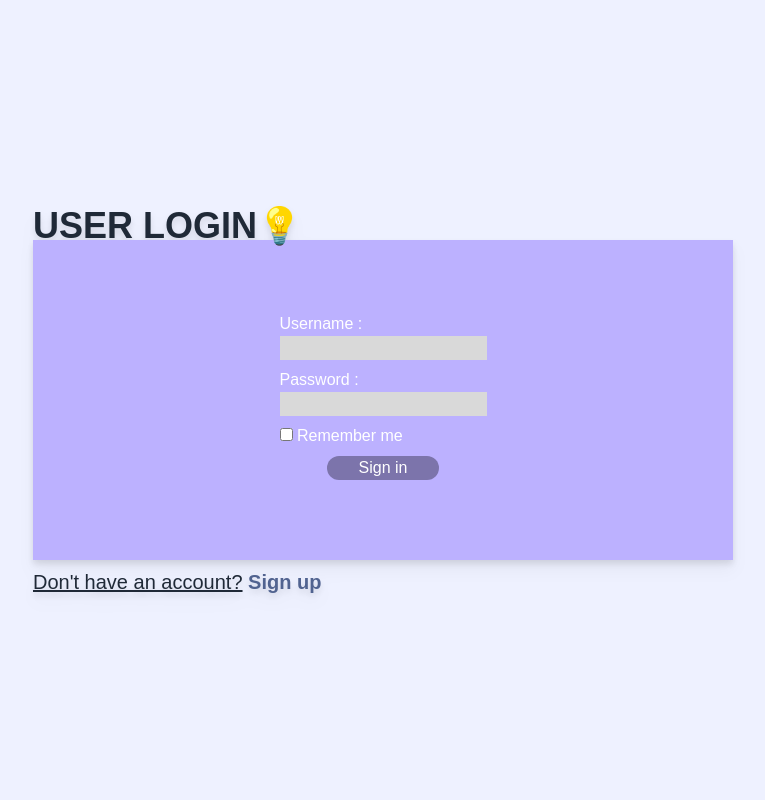
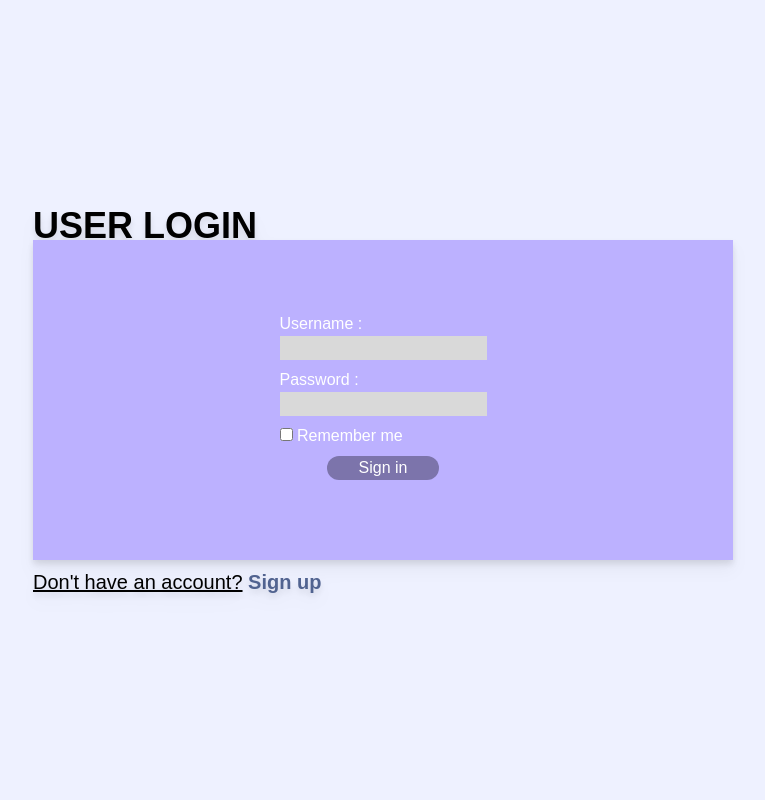
Before and after one commit to Queniex/php-students, a PHP site: page /login.php in a window 1280 px wide. Shown: the whole page, without its empty margins (257-1022 px from the left). Run offline with PHP 8.4, Linux system fonts and the light colour scheme; some libraries are stand-ins or nearby versions.

Commit message:
delete some code

```diff
--- a/login.php
+++ b/login.php
@@ -104,6 +104,7 @@ if( isset($_POST["login"]) ) {
          @layer base {
           *{
             font-family: 'Poppins', sans-serif;
+            color: black;
           }
          }
 
@@ -123,7 +124,7 @@ if( isset($_POST["login"]) ) {
           <p style="color: red; font-style: italic;">Password / Username is incorrect!</p>
         <?php endif; ?>
 
-            <div class="absolute left-0 -top-7 lg:-top-[34px] font-bold text-2xl lg:text-4xl">USER LOGIN💡</div>
+            <div class="absolute left-0 -top-7 lg:-top-[34px] font-bold text-2xl lg:text-4xl">USER LOGIN</div>
             <div class="absolute left-0 -bottom-7 lg:-bottom-9 text-[12px] lg:text-xl">
               <span class="underline">Don't have an account?</span><a class="no-underline text-[#516390] font-bold hover:text-[#2F3951]" href="regist.php"> Sign up</a>
             </div>
@@ -146,7 +147,7 @@ if( isset($_POST["login"]) ) {
 
                     <li class="flex items-center justify-center m-2">
                         <div class="w-28 items-center justify-center flex bg-[#7C74AB] rounded-2xl text-white hover:bg-[#5E5880] hover:cursor-pointer ">
-                            <button type="submit" name="login">Sign in</button>
+                            <button class="w-28" type="submit" name="login">Sign in</button>
                         </div>
                     </li>
                 </ul>
```
